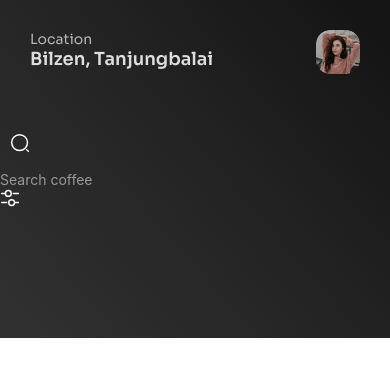
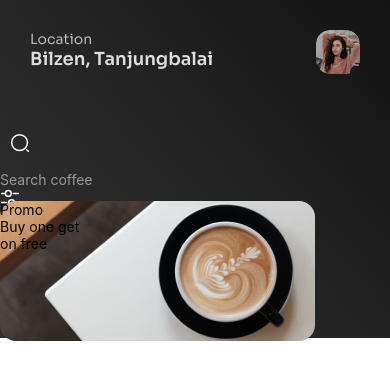
Before and after one commit to viniciusperrone/coffee-app, a React Native app: screen /dashboard in a window 390 px wide. Shown: the top 380 px of the page. Built offline with nearby package versions, Linux system fonts and the light colour scheme.

Commit message:
feat: created PromoCard component

```diff
--- /dev/null
+++ b/src/components/PromoCard/index.tsx
@@ -0,0 +1,41 @@
+import {
+  Wrapper,
+  WrapperTag,
+  WrapperText,
+  WrapperDescription,
+  DescriptionBackground,
+  DescriptionText
+} from "./style";
+
+export function PromoCard() {
+  return(
+    <Wrapper
+      source={require("@/assets/images/promo-background.png")}
+      resizeMode="cover"
+      imageStyle={{
+        borderRadius: 16
+      }}
+    >
+      <WrapperTag>
+        <WrapperText>
+          Promo
+        </WrapperText>
+      </WrapperTag>
+
+      <WrapperDescription>
+        <DescriptionBackground>
+          <DescriptionText>
+            Buy one get
+          </DescriptionText>
+        </DescriptionBackground>
+
+        <DescriptionBackground>
+          <DescriptionText>
+            on free
+          </DescriptionText>
+        </DescriptionBackground>
+      </WrapperDescription>
+
+    </Wrapper>
+  )
+}
--- /dev/null
+++ b/src/components/PromoCard/style.ts
@@ -0,0 +1,48 @@
+import styled from "styled-components";
+
+import { ImageBackground, View, Text, Dimensions } from "react-native";
+
+export const Wrapper = styled(ImageBackground)`
+  width: ${() => Dimensions.get("window").width - 60};
+  height: 160px;
+  align-self: center;
+  justify-content: space-between;
+  padding-horizontal: 20px;
+  padding-vertical: 20px;
+`;
+
+export const WrapperTag = styled(View)`
+  width: 80px;
+  height: 34px;
+  background-color: #ED5151;
+  border-radius: 8px;
+  justify-content: center;
+  align-items: center;
+`;
+
+export const WrapperText = styled(Text)`
+  font-size: 18px;
+  font-family: 'Sora-SemiBold';
+  color: white;
+`;
+
+export const WrapperDescription = styled(View)`
+  gap: 10px;
+  align-items: self-end;
+`;
+
+export const DescriptionBackground = styled(View)`
+  /* width: auto */
+  height: 23px;
+  position: 'relative';
+  z-index: -1;
+  background-color: #1C1C1C;
+`;
+
+export const DescriptionText = styled(Text)`
+  position: 'absolute';
+  margin-top: -15px;
+  font-size: 32px;
+  font-family: 'Sora-SemiBold';
+  color: white;
+`;
--- a/src/screens/dashboard/index.tsx
+++ b/src/screens/dashboard/index.tsx
@@ -12,6 +12,7 @@ import {
   styles
 } from "./style";
 import { SearchInput } from '@/components/SearchInput';
+import { PromoCard } from '@/components/PromoCard';
 
 export function Dashboard() {
   return(
@@ -45,6 +46,7 @@ export function Dashboard() {
         </Header>
         <Body>
           <SearchInput />
+          <PromoCard />
         </Body>
       </ContentWrapper>
     </Wrapper>
--- a/src/screens/dashboard/style.ts
+++ b/src/screens/dashboard/style.ts
@@ -52,6 +52,7 @@ export const HeaderSubtitle = styled(Text)`
 export const Body = styled(View)`
   flex: 1;
   padding-top: 30px;
+  gap: 30px;
 `;
 
 export const styles = StyleSheet.create({
```
Also changed, not shown: src/assets/images/promo-background.png (added).
